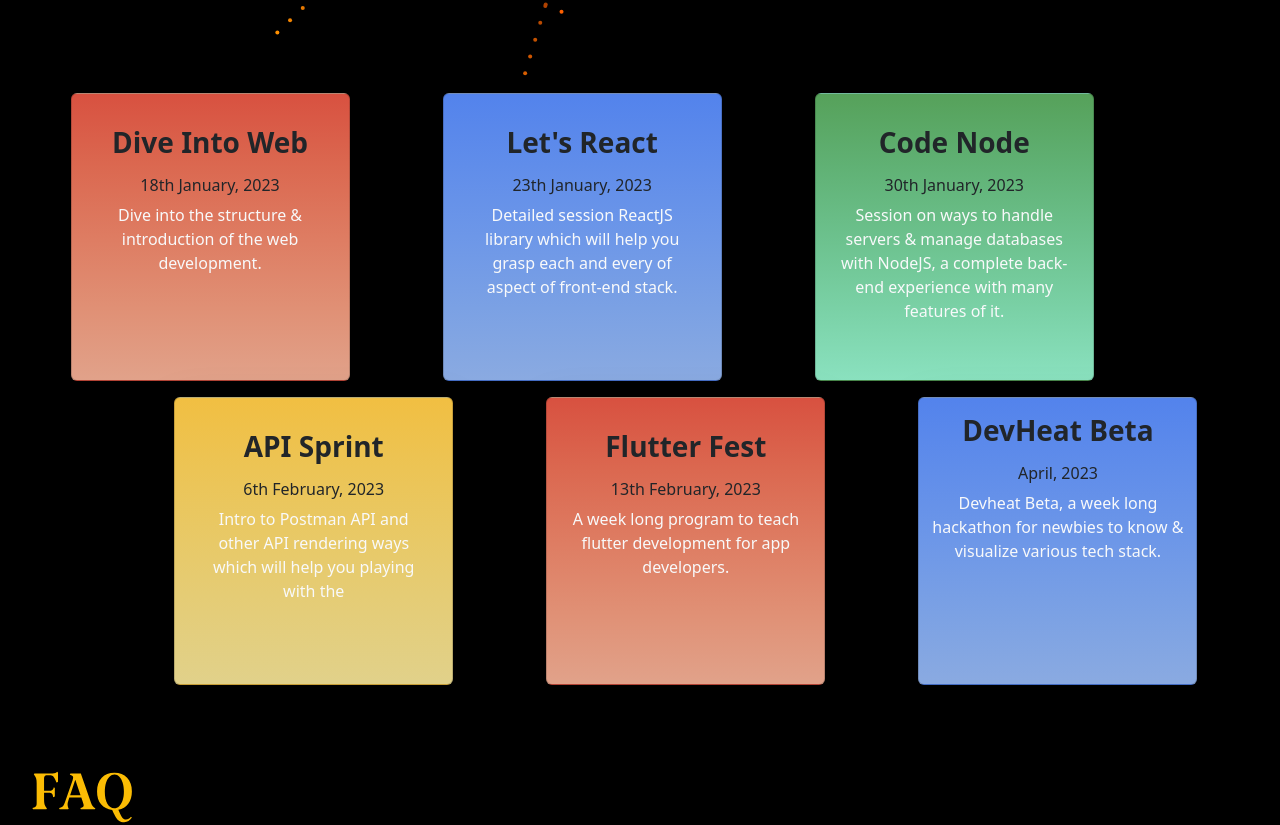
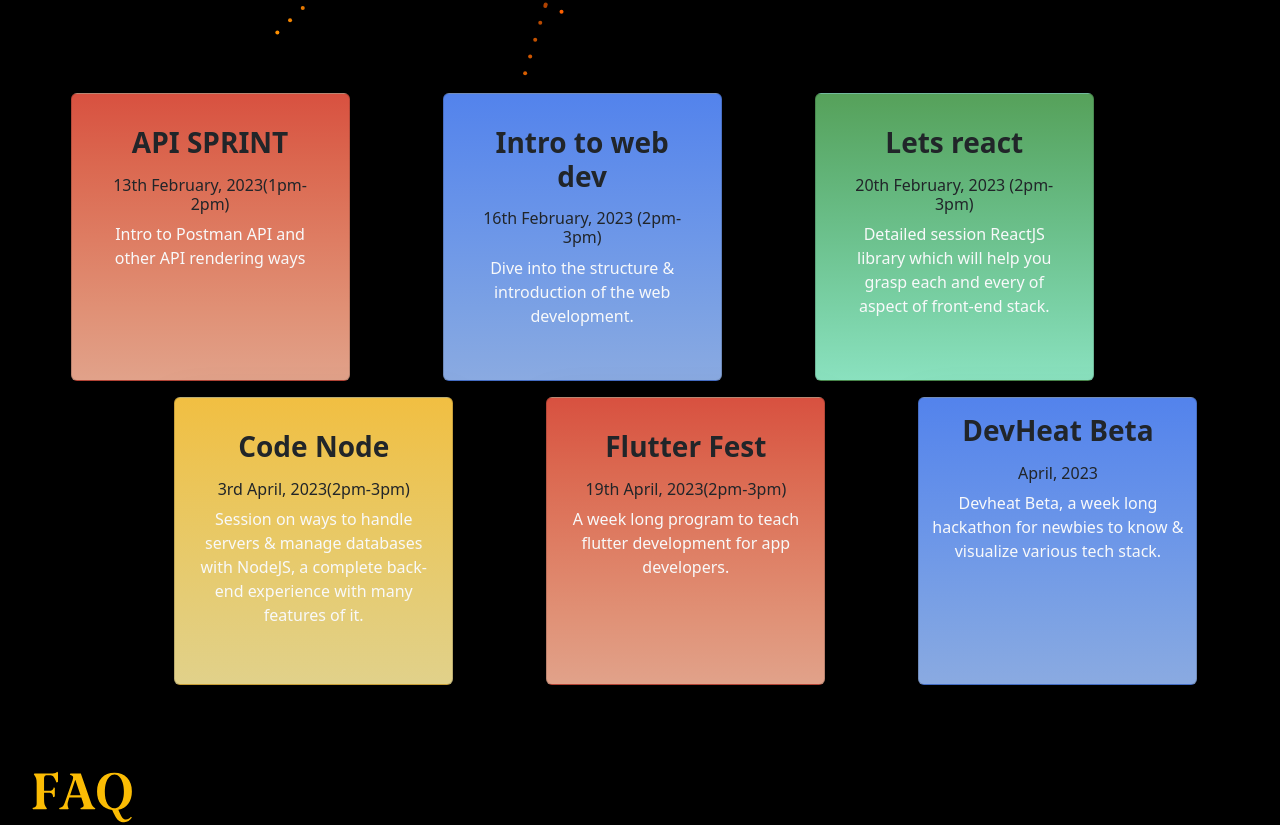
Before and after one commit to rutwik2514/Codesprint, a React (Create React App) app: page / in a window 1280 px wide. Shown: the part 715-1540 px from the top of the page. Built offline with nearby package versions, Linux system fonts and the light colour scheme.

Commit message:
Dates changed

```diff
--- a/src/Elements/Footer/footer.jsx
+++ b/src/Elements/Footer/footer.jsx
@@ -45,7 +45,7 @@
         <div className="footer-container" >
           <div className="footer-row" id="footerdiv">
             <div className="footer-col"  >
-              <img src={Logo} className="footerlogo" alt="not found" id="footerlogo"/>
+              <img src={Logo} className="footerlogo ms-md-1" alt="not found" id="footerlogo"/>
             </div>
             <div className="footer-col my-1">
               <h4>More Links</h4>
--- a/src/Elements/Guidelines/Guidelines.jsx
+++ b/src/Elements/Guidelines/Guidelines.jsx
@@ -13,7 +13,6 @@
               <li className="bullets-guideline">
                 Participants should avoid plagiarism, Contestant will be disqualified is found doing so.
               </li>
-              <li className="bullets-guideline">Participants</li>
               <li className="bullets-guideline">
                 The time limit will not be exceeded once it's confirm by managing team.
               </li>
--- a/src/Elements/Timeline/Timeline.js
+++ b/src/Elements/Timeline/Timeline.js
@@ -11,15 +11,15 @@
               id="card1"
             >
               <h3 className="text-center textdarkt fw-bold my-2">
-                Dive Into Web
+                API SPRINT
               </h3>
               <div className="row justify-content-center align-items-center">
                 <h6 className="text-center text-dark m-2">
-                  18th January, 2023
+                  13th February, 2023(1pm-2pm)
                 </h6>
               </div>
               <p className="text-center text-light text-light">
-                Dive into the structure & introduction of the web development.
+               Intro to Postman API and other API rendering ways
               </p>
             </div>
             <div
@@ -28,16 +28,15 @@
               id="card2"
             >
               <h3 className="text-center text-dark fw-bold my-2">
-                Let's React
+              Intro to web dev
               </h3>
               <div className="row justify-content-center">
                 <h6 className="text-center text-dark m-2">
-                  23th January, 2023
+                  16th February, 2023 (2pm-3pm)
                 </h6>
               </div>
               <p className="text-center text-light text-light">
-                Detailed session ReactJS library which will help you grasp each
-                and every of aspect of front-end stack.
+               Dive into the structure & introduction of the web development.
               </p>
             </div>
             <div
@@ -45,15 +44,15 @@
               style={{ height: "18rem" }}
               id="card3"
             >
-              <h3 className="text-center text-dark fw-bold my-2">Code Node</h3>
+              <h3 className="text-center text-dark fw-bold my-2">Lets react </h3>
               <div className="row justify-content-center">
                 <h6 className="text-center text-dark m-2">
-                  30th January, 2023
+                  20th February, 2023 (2pm-3pm)
                 </h6>
               </div>
               <p className="text-center text-light text-light">
-                Session on ways to handle servers & manage databases with
-                NodeJS, a complete back-end experience with many features of it.
+               Detailed session ReactJS library which will help you grasp each
+                and every of aspect of front-end stack.
               </p>
             </div>
           </div>
@@ -65,15 +64,16 @@
               style={{ height: "18rem" }}
               id="card4"
             >
-              <h3 className="text-center text-dark fw-bold my-2">API Sprint</h3>
+              <h3 className="text-center text-dark fw-bold my-2">Code Node
+</h3>
               <div className="row justify-content-center">
                 <h6 className="text-center text-dark m-2">
-                  6th February, 2023
+                  3rd April, 2023(2pm-3pm)
                 </h6>
               </div>
               <p className="text-center text-light text-light">
-                Intro to Postman API and other API rendering ways which will
-                help you playing with the
+               Session on ways to handle servers & manage databases with
+      NodeJS, a complete back-end experience with many features of it.
               </p>
             </div>
             <div
@@ -86,7 +86,7 @@
               </h3>
               <div className="row justify-content-center">
                 <h6 className="text-center text-dark m-2">
-                  13th February, 2023
+                  19th April, 2023(2pm-3pm)
                 </h6>
               </div>
               <p className="text-center text-light text-light">
```
